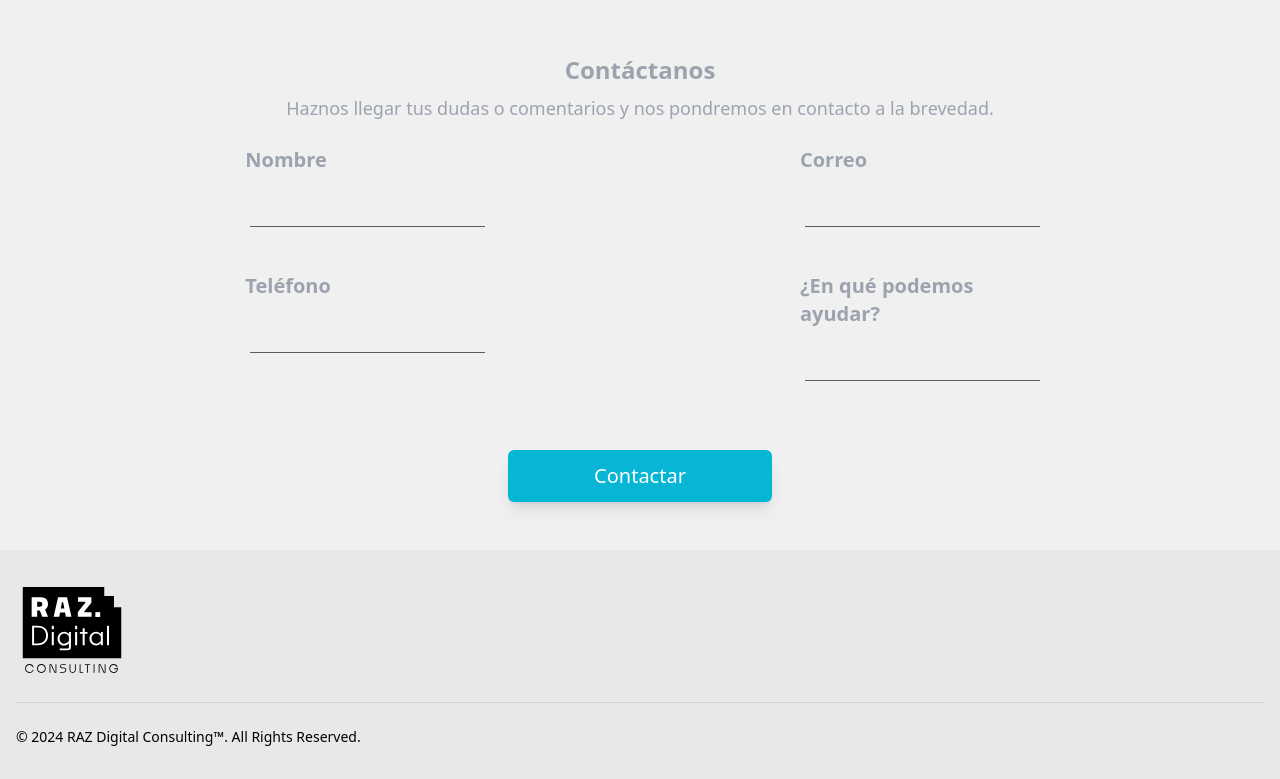
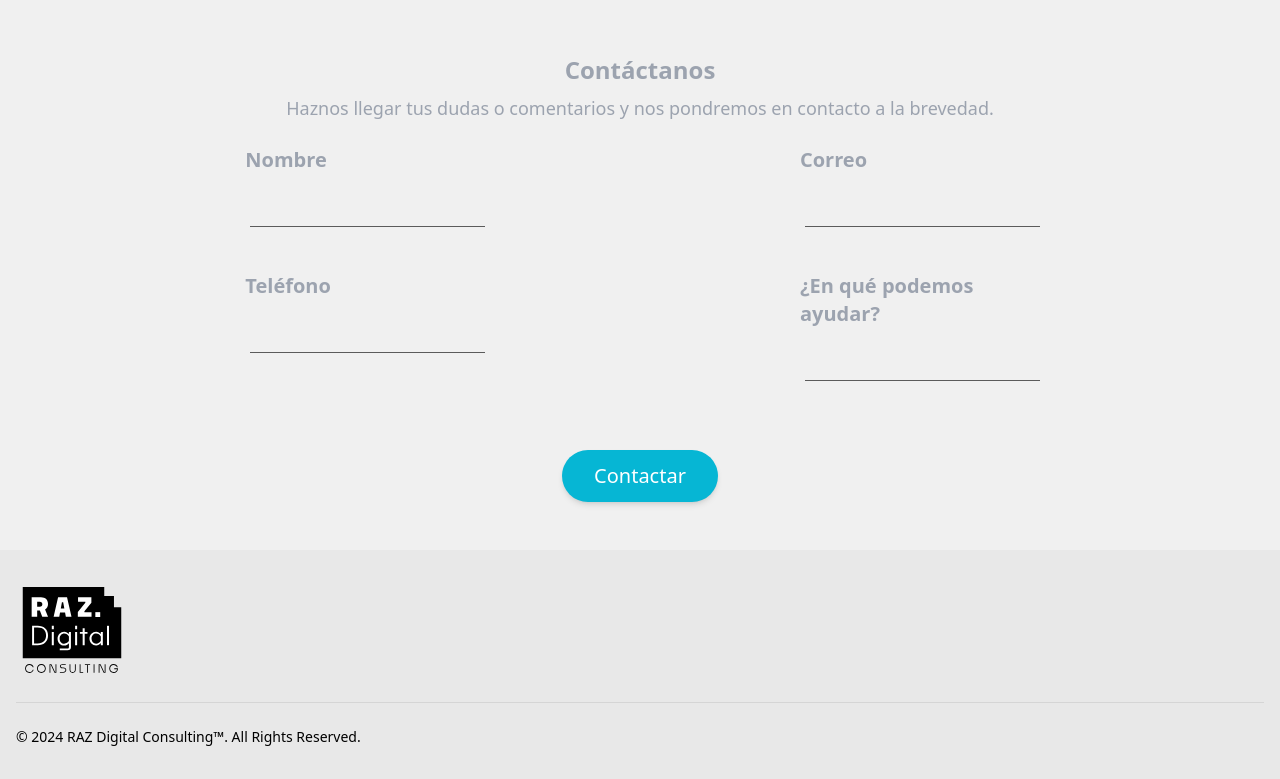
Before and after one commit to AlexStar257/raz-Digital-Consulting, a React (Vite) app: page / in a window 1280 px wide. Shown: the part 802-1581 px from the top of the page. Built offline with nearby package versions, Linux system fonts and the light colour scheme.

Commit message:
Correo y estilos boton

```diff
--- a/src/components/Contact.jsx
+++ b/src/components/Contact.jsx
@@ -1,5 +1,4 @@
 import { useState } from "react";
-// import bgContact from "../assets/bg-contact.jpg";
 
 export const Contact = () => {
   const [formData, setFormData] = useState({
@@ -19,17 +18,37 @@ export const Contact = () => {
 
   const handleSubmit = (e) => {
     e.preventDefault();
-    console.log("Formulario enviado:", formData);
+
+    const mailtoLink = `mailto:contacto@razdigital.com?subject=Contacto desde el sitio Raz Digital&body=${createEmailBody(
+      formData
+    )}`;
+
+    window.location.href = mailtoLink;
+  };
+
+  const createEmailBody = (formData) => {
+    return `
+    Nombre: ${formData.nombre}%0D%0A
+    Correo: ${formData.correo}%0D%0A
+    Teléfono: ${formData.telefono}%0D%0A
+    Mensaje: ${formData.mensaje}
+    `;
   };
 
   return (
     <div className="md:flex-col gradient-bg">
       <div className="mx-auto p-6 md:p-12 text-gray-400" id="contact">
-    <h2 className="text-2xl font-bold mb-2 mt-2 text-center">Contáctanos</h2>
+        <h2 className="text-2xl font-bold mb-2 mt-2 text-center">
+          Contáctanos
+        </h2>
         <p className="text-lg mb-6 text-center">
-      Haznos llegar tus dudas o comentarios y nos pondremos en contacto a la brevedad.
+          Haznos llegar tus dudas o comentarios y nos pondremos en contacto a la
+          brevedad.
         </p>
-    <form onSubmit={handleSubmit} className="md:grid md:grid-cols-2 gap-6 md:gap-x-80 md:w-8/12 mx-auto">
+        <form
+          onSubmit={handleSubmit}
+          className="md:grid md:grid-cols-2 gap-6 md:gap-x-80 md:w-8/12 mx-auto"
+        >
           <div className="mb-4">
             <label htmlFor="nombre" className="text-xl font-bold mb-2 ">
               Nombre
@@ -87,17 +106,16 @@ export const Contact = () => {
               required
             />
           </div>
-
+          <div className="flex justify-center md:col-span-2">
             <button
               type="submit"
-        className="col-span-2 md:col-span-2 md:w-4/12 mx-auto px-8 py-3 rounded-md bg-cyan-500 text-white text-xl hover:bg-cyan-400 transition-colors shadow-lg md:mt-6"
+              className="px-8 py-3 rounded-full bg-cyan-500 text-white text-xl hover:bg-cyan-400 transition-colors shadow-md mb-6 md:mb-0 mt-6"
             >
               Contactar
             </button>
+          </div>
         </form>
       </div>
     </div>
-
-
   );
 };
```
Lines whose indentation alone changed are shown as unchanged.
